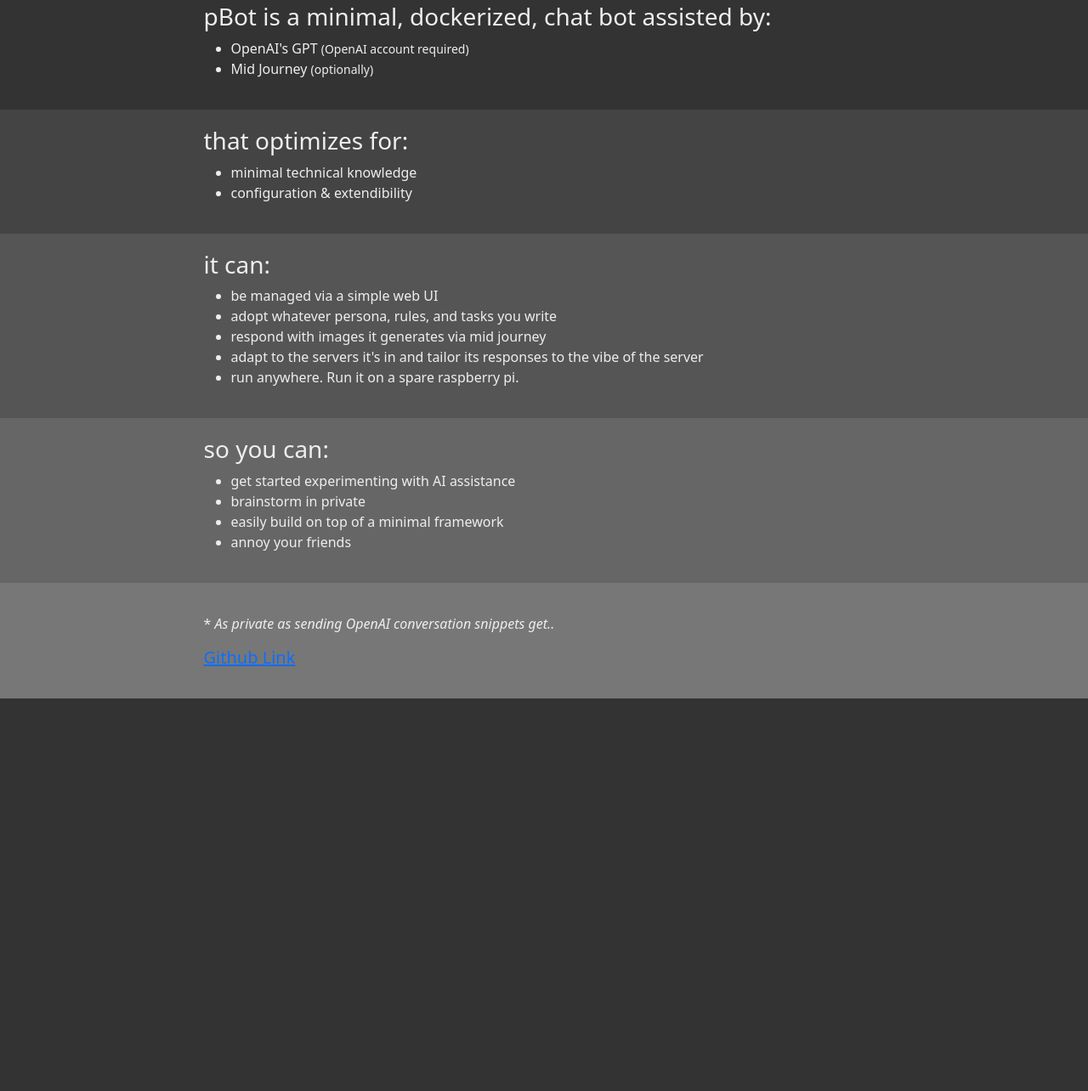
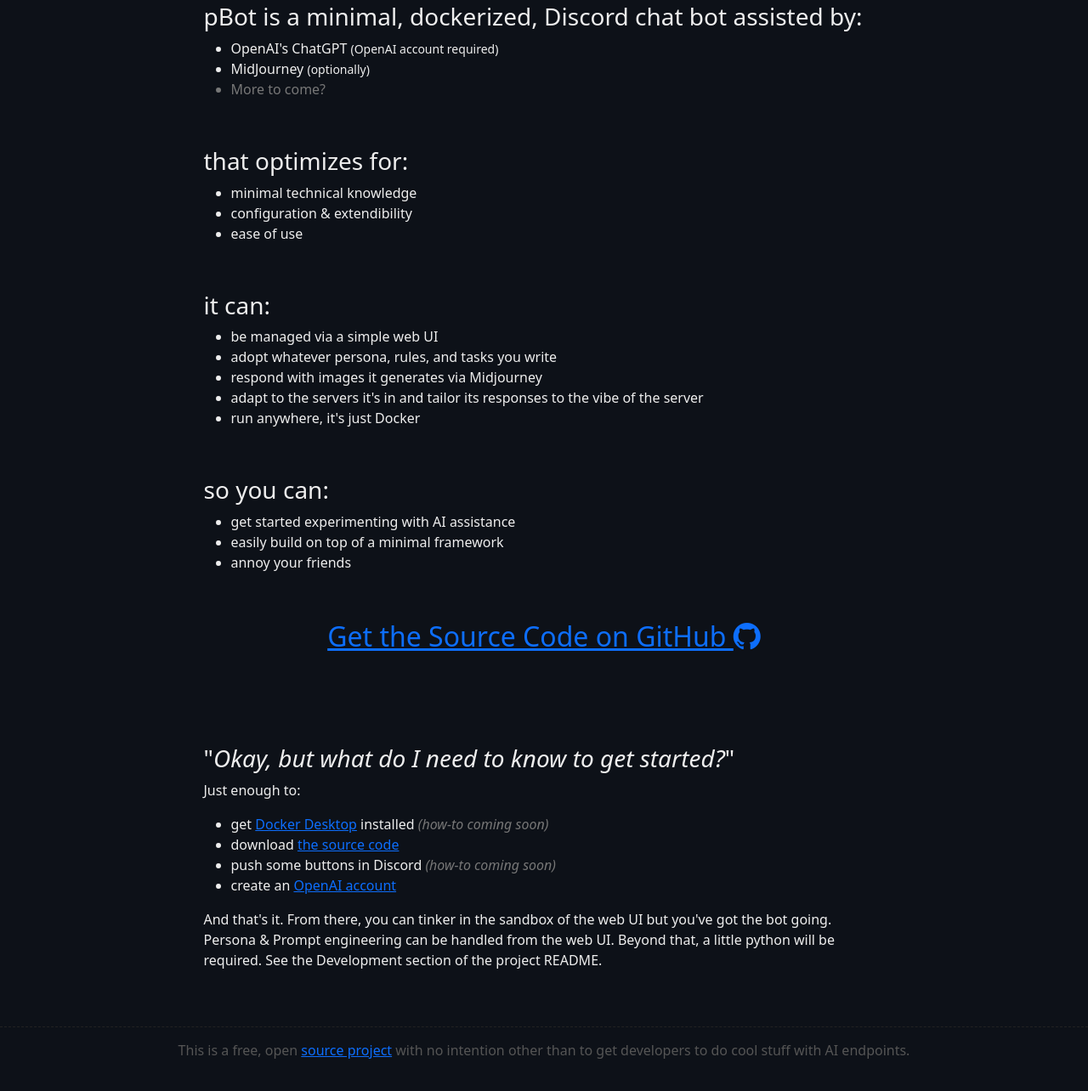
Before and after one commit to DingoRanchLabs/pBot, a plain HTML site: page docs/index.html in a window 1280 px wide. Shown: the part 274-1558 px from the top of the page at 85% size. Before the commit the page ends 1096 px from the top, so only its background shows below. Drawn offline with nearby package versions, Linux system fonts and the light colour scheme.

Commit message:
Basic Landing page

```diff
--- a/docs/assets/css/custom.css
+++ b/docs/assets/css/custom.css
@@ -1,5 +1,5 @@
 body{
-	background-color: #333;
+	background-color: #0d1118;
 	color:#eee;
 }
 
@@ -12,6 +12,18 @@
 	padding-bottom: 60px;
 	background-color: #222;
 }
+#footer{
+	padding-top: 15px;
+	margin-top: 30px;
+	margin-bottom: 77px;
+	border-top:1px dashed #222;
+	color:#555;
+}
+
+.yeahbut{
+	margin-top: 60px;
+}
+
 
 .supportive{
 	padding-top: 20px;
@@ -23,8 +35,6 @@
 	display: inline;
 }
 
-.abg{background-color: #333;}
-.bbg{background-color: #444;}
-.cbg{background-color: #555;}
-.dbg{background-color: #666;}
-.ebg{background-color: #777;}
+.subtle{
+	color:#777
+}
--- a/docs/index.html
+++ b/docs/index.html
@@ -1,41 +1,40 @@
-<html>
+<!DOCTYPE html>
+<html lang="en-US">
 	<head>
-
+		<link rel="stylesheet" href="https://cdn.jsdelivr.net/npm/bootstrap-icons@1.11.3/font/bootstrap-icons.min.css">
 		<link href="assets/css/bootstrap.min.css" rel="stylesheet">
 		<link href="assets/css/custom.css" rel="stylesheet">
 		<script src="assets/js/bootstrap.bundle.min.js"></script>
 		<script src="assets/js/custom.js"></script>
-
 	</head>
 	<body>
 
+<div class="container-fluid">
 
-<div class="container-fluid">
 	<div class="row text-center" id="header">
 		<div class="col">
 			<h1>pBot</h1>
 		</div>
 	</div>
 
-
 	<div class="row text-center" id="subheader">
 		<div class="col">
 			<h2>
-				A privately hosted, AI-assisted companion bot of your own making.
+				Your privately hosted, AI-assisted companion bot of your own making.
 			</h2>
 		</div>
 	</div>
 
 	<div class="row supportive justify-content-center abg">
 		<div class="col-9">
-			<h3>pBot is a minimal, dockerized, chat bot assisted by:</h3>
+			<h3>pBot is a minimal, dockerized, Discord chat bot assisted by:</h3>
 			<ul>
-				<li>OpenAI's GPT <small>(OpenAI account required)</small></li>
-				<li>Mid Journey <small>(optionally)</small></li>
+				<li>OpenAI's ChatGPT <small>(OpenAI account required)</small></li>
+				<li>MidJourney <small>(optionally)</small></li>
+				<li class="subtle">More to come?</li>
 			</ul>
 		</div>
 	</div>
-
 
 	<div class="row supportive justify-content-center bbg">
 		<div class="col-9">
@@ -43,6 +42,7 @@
 			<ul>
 				<li>minimal technical knowledge</li>
 				<li>configuration & extendibility</li>
+				<li>ease of use</li>
 			</ul>
 		</div>
 	</div>
@@ -53,9 +53,9 @@
 			<ul>
 				<li>be managed via a simple web UI</li>
 				<li>adopt whatever persona, rules, and tasks you write</li>
-				<li>respond with images it generates via mid journey</li>
+				<li>respond with images it generates via Midjourney</li>
 				<li>adapt to the servers it's in and tailor its responses to the vibe of the server</li>
-				<li>run anywhere. Run it on a spare raspberry pi.</li>
+				<li>run anywhere, it's just Docker</li>
 			</ul>
 		</div>
 	</div>
@@ -65,32 +65,57 @@
 			<h3>so you can:</h3>
 			<ul>
 				<li>get started experimenting with AI assistance</li>
-				<li>brainstorm in private</li>
+				<li style="display: none;">brainstorm in private (<i class="subtle">as private as sending AI vendors conversation snippets over Discord gets..</i>)</li>
 				<li>easily build on top of a minimal framework</li>
 				<li>annoy your friends</li>
 			</ul>
 		</div>
 	</div>
 
-	<div class="row supportive justify-content-center ebg">
+	<div class="row text-center supportive justify-content-center">
 		<div class="col-9">
+			<h2>
+				<a href="https://github.com/DingoRanchLabs/pbot">
+					Get the Source Code on GitHub
+					<i class="bi bi-github"></i>
+				</a>
+			</h2>
+		</div>
+	</div>
+
+	<div class="yeahbut row supportive justify-content-center">
+		<div class="col-9">
+			<h3>"<i>Okay, but what do I need to know to get started?</i>"</h3>
+
+			<p>Just enough to:
+				<ul>
+					<li>get <a href="https://www.docker.com/products/docker-desktop/">Docker Desktop</a> installed <i class="subtle">(how-to coming soon)</i></li>
+					<li>download <a href="https://github.com/DingoRanchLabs/pbot">the source code</a></li>
+					<li>push some buttons in Discord <i class="subtle">(how-to coming soon)</i></li>
+					<li>create an <a href="https://platform.openai.com/signup">OpenAI account</a> </li>
+				</ul>
+			</p>
+
 			<p>
-
-			<p>* <i>As private as sending OpenAI conversation snippets get..</i></p>
-
-
-			<h5><a href="https://github.com/DingoRanchLabs/pbot">Github Link</a></h5>
+				And that's it. From there, you can tinker in the sandbox of
+				the web UI but you've got the bot going. Persona & Prompt
+				engineering can be handled from the web UI. Beyond that, a
+				little python will be required. See the Development
+				section of the project README.
 			</p>
 		</div>
 	</div>
 
-
+	<div id="footer" class="row text-center">
+		<div class="col">
+			This is a free, open
+			<a href="https://github.com/DingoRanchLabs/pbot/blob/main/LICENSE">
+			source project</a> with no intention other than to get developers
+			to do cool stuff with AI endpoints.
+		</div>
+	</div>
 
 </div>
 
-
 	</body>
-
-
-
 </html>
```
Lines whose indentation alone changed are shown as unchanged.
